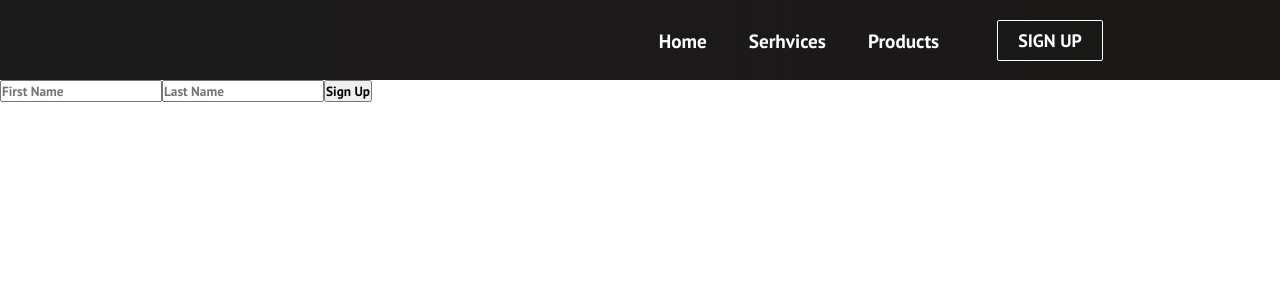
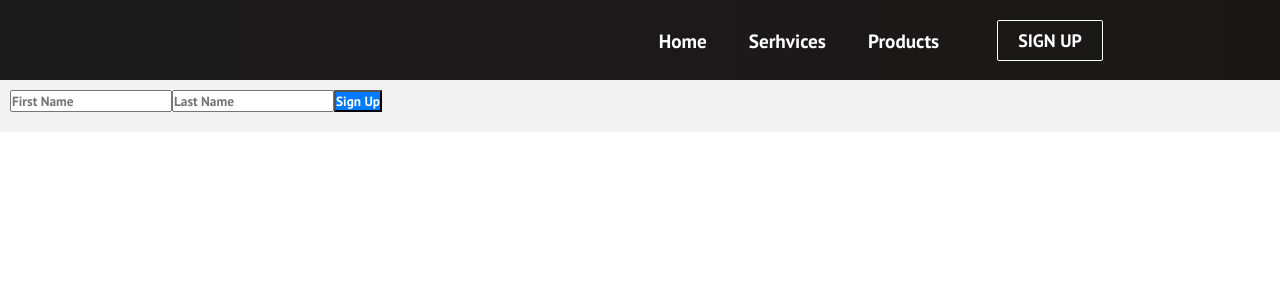
Before and after one commit to Tariq555/reactWebsite, a React (Create React App) app: page /sign-up in a window 1280 px wide. Shown: the top 300 px of the page. Built offline with nearby package versions, Linux system fonts and the light colour scheme; the HTML template or start-up script is replaced by a standard one.

Commit message:
package.json ubdated

```diff
--- a/package.json
+++ b/package.json
@@ -10,7 +10,7 @@
   },
   "scripts": {
     "test": "jest",
-    "start": "react-scripts start",
+    "start": "react-scripts start --host 192.168.0.7",
     "build": "react-scripts build",
     "eject": "react-scripts eject"
   },
--- /dev/null
+++ b/src/components/pages/SignUp.css
@@ -0,0 +1,13 @@
+.container {
+  background-color: #f2f2f2;
+  padding: 10px;
+}
+
+input {
+  margin-bottom: 10px;
+}
+
+button {
+  background-color: #007bff;
+  color: #fff;
+}
--- a/src/components/pages/SignUp.js
+++ b/src/components/pages/SignUp.js
@@ -1,5 +1,7 @@
 import React, { useState } from 'react';
 import axios from 'axios';
+import './SignUp.css';
+// import './Button.css';
 
 const Signup = () => {
   const [firstName, setFirstName] = useState('');
@@ -18,7 +20,7 @@ const Signup = () => {
   };
 
   return (
-    <div>
+    <div className="container">
       <input
         type="text"
         placeholder="First Name"
```
Also changed, not shown: 1 other file (tests, documents, lock files or other folders).
